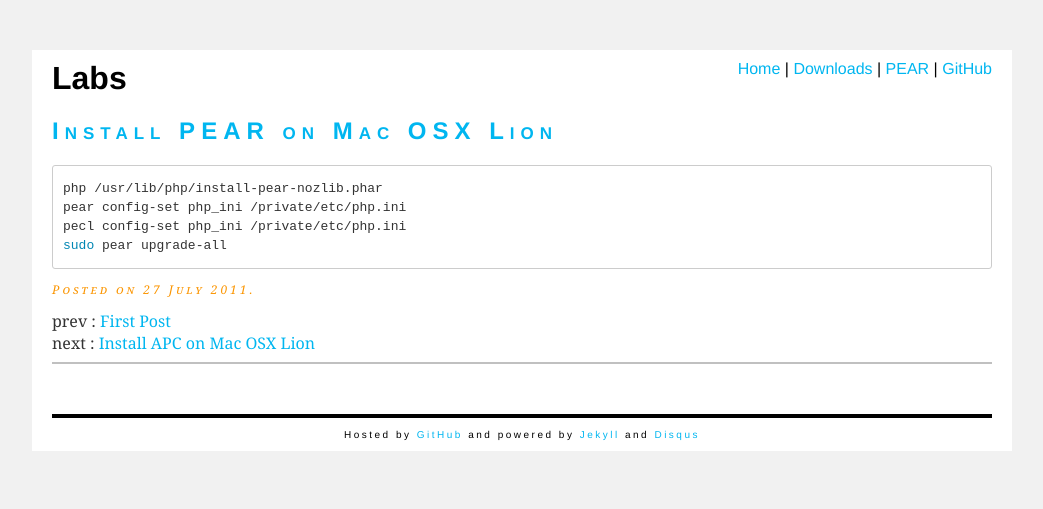
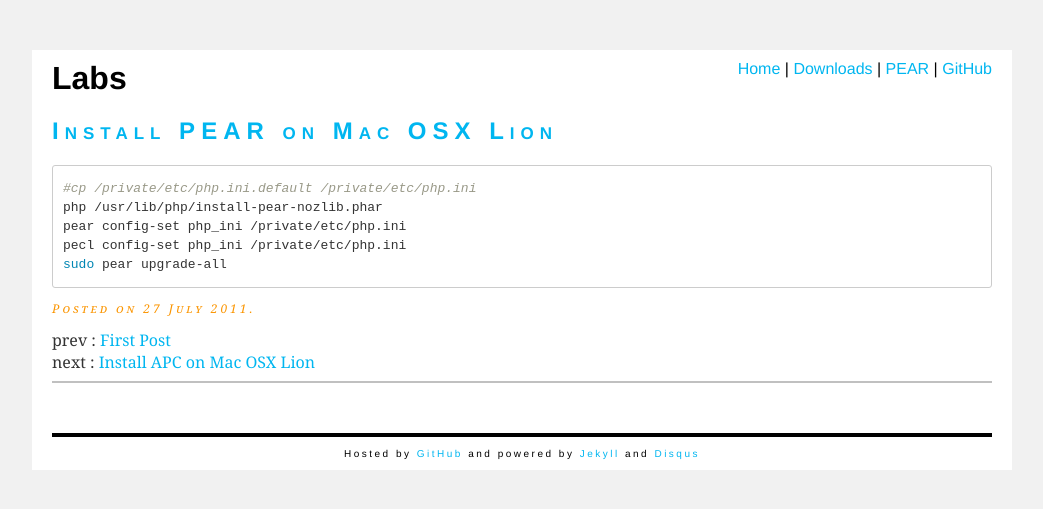
Before and after one commit to stealth35/stealth35.github.com, a Jekyll site: the page built from _posts/2011-07-27-install-pear-on-osx-lion.html, in a window 1280 px wide. Shown: the top 509 px of the page, without its empty margins (118-1161 px from the left). Built offline with Jekyll 4.4.1, drawn with Linux system fonts in a browser that asks for light colours; nearby versions of some CDN libraries; comment, search, counter and statistics services are not loaded.

Commit message:
change text

```diff
--- a/_posts/2011-07-27-install-pear-on-osx-lion.html
+++ b/_posts/2011-07-27-install-pear-on-osx-lion.html
@@ -4,6 +4,7 @@
 ---
 
 {% highlight bash %}
+#cp /private/etc/php.ini.default /private/etc/php.ini
 php /usr/lib/php/install-pear-nozlib.phar
 pear config-set php_ini /private/etc/php.ini
 pecl config-set php_ini /private/etc/php.ini
```
